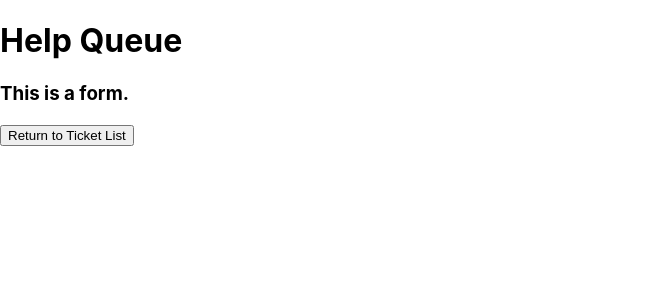
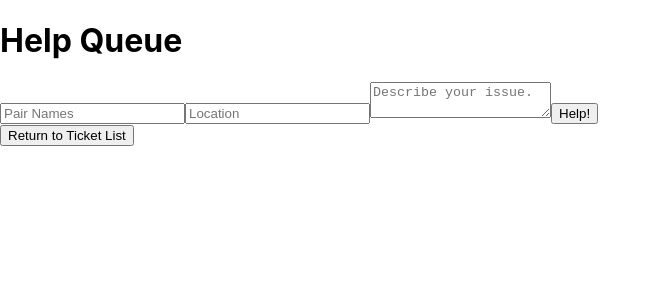
Before and after one commit to isaacrmoreno/react-practice, a React (Create React App) app: page / in a window 1280 px wide. Both pictures are taken after a click on the button "Add Ticket". Shown: the top 300 px of the page, without its empty margins (0-661 px from the left). Built offline with nearby package versions, Linux system fonts and the light colour scheme.

Commit message:
:beers: hw follow along day 3

```diff
--- a/src/components/NewTicketForm.js
+++ b/src/components/NewTicketForm.js
@@ -1,11 +1,37 @@
 import React from "react";
+import { v4 } from 'uuid';
+import PropTypes from 'prop-types';
 
 function NewTicketForm(props){
+
+  function handleNewTicketFormSubmission(event) {
+    event.preventDefault();
+    props.onNewTicketCreation({names: event.target.names.value, location: event.target.location.value, issue: event.target.issue.value, id: v4()});
+  }
+
   return (
     <React.Fragment>
-      <h3>This is a form.</h3>
+      <form onSubmit={handleNewTicketFormSubmission}>
+        <input
+          type='text'
+          name='names'
+          placeholder='Pair Names' />
+        <input
+          type='text'
+          name='location'
+          placeholder='Location' />
+        <textarea
+          name='issue'
+          placeholder='Describe your issue.' />
+        <button type='submit'>Help!</button>
+      </form>
     </React.Fragment>
   );
 }
 
+NewTicketForm.propTypes = {
+  onNewTicketCreation: PropTypes.func
+};
+
+
 export default NewTicketForm;
--- a/src/components/TicketControl.js
+++ b/src/components/TicketControl.js
@@ -7,9 +7,14 @@
   constructor(props) {
     super(props);
     this.state = {
-      formVisibleOnPage: false
+      formVisibleOnPage: false,
+      masterTicketList: []
     };
-    this.handleClick = this.handleClick.bind(this);
+  }
+
+  handleAddingNewTicketToList = (newTicket) => {
+    const newMasterTicketList = this.state.masterTicketList.concat(newTicket);
+    this.setState({masterTicketList: newMasterTicketList, formVisibleOnPage: false});
   }
 
   handleClick = () => {
@@ -22,10 +27,10 @@
     let currentlyVisibleState = null;
     let buttonText = null;
     if (this.state.formVisibleOnPage) {
-      currentlyVisibleState = <NewTicketForm />;
+      currentlyVisibleState = <NewTicketForm onNewTicketCreation={this.handleAddingNewTicketToList}/>;
       buttonText = "Return to Ticket List";
     } else {
-      currentlyVisibleState = <TicketList />;
+      currentlyVisibleState = <TicketList ticketList={this.state.masterTicketList}/>;
       buttonText = "Add Ticket";
     }
     return (
--- a/src/components/TicketList.js
+++ b/src/components/TicketList.js
@@ -1,29 +1,12 @@
 import React from "react";
 import Ticket from "./Ticket";
+import PropTypes from 'prop-types';
 
-const masterTicketList = [
-  {
-    names: 'Thato and Haley',
-    location: '3A',
-    issue: 'Firebase won\'t save record. Halp.'
-  },
-  {
-    names: 'Sleater and Kinney',
-    location: '4B',
-    issue: 'Prop types are throwing an error.'
-  },
-  {
-    names: 'Imani & Jacob',
-    location: '9F',
-    issue: 'Child component isn\'t rendering.'
-  }
-];
-
-function TicketList(){
+function TicketList(props){
   return (
     <React.Fragment>
     <hr/>
-    {masterTicketList.map((ticket, index) =>
+    {props.ticketList.map((ticket, index) =>
       <Ticket
         names={ticket.names}
         location={ticket.location}
@@ -34,4 +17,8 @@
 );
 }
 
+TicketList.propTypes = {
+  ticketList: PropTypes.array
+};
+
 export default TicketList;
```
